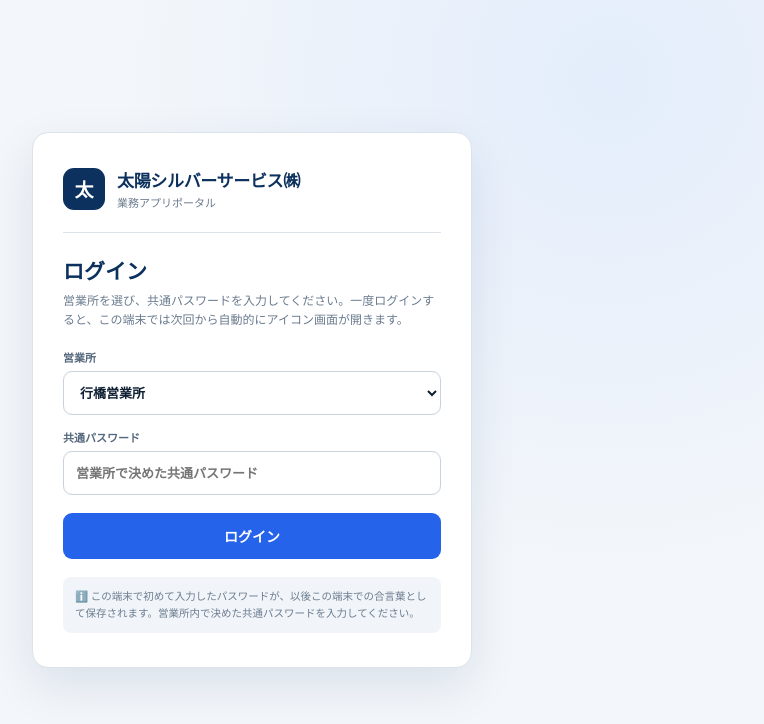
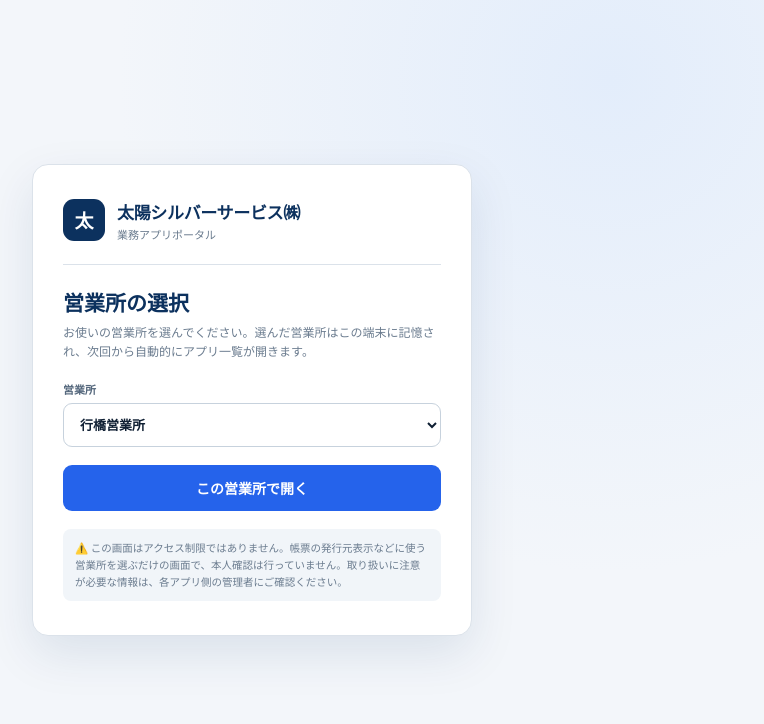
Before and after one commit to akamar08taiyo-bot/taiyo-portal, a plain HTML site: page index.html in a window 1280 px wide. Shown: the whole page, without its empty margins (388-1152 px from the left). Drawn offline with Linux system fonts and the light colour scheme.

Commit message:
PORTAL-01: 見せかけのログイン画面を営業所選択に変更
共通パスワード欄は password.length >= 4 しか検証しておらず、
任意の4文字以上で通過できた。保護されているという誤認を招くため、
認証を装う表現とパスワード欄を削除する。

- パスワード入力欄と関連する検証・DOM参照を削除
- 見出しを「ログイン」→「営業所の選択」に変更
- アクセス制限ではない旨を注意書きとして明示
- ボタン文言を「ログアウト」→「営業所を変更」に統一
- セッションの loginAt を selectedAt に改名（既存セッションは
  office のみ参照するため後方互換）

これは暫定的な封じ込めであり、アクセス制御は実装していない。
実認証および直接URLの保護は SEC-00 / PORTAL-02 で対応する。

Co-Authored-By: Claude Opus 5 <noreply@anthropic.com>

```diff
--- a/index.html
+++ b/index.html
@@ -16,7 +16,7 @@
   button,input,select{font:inherit}
   .hidden{display:none !important}
 
-  /* ---------- ログイン画面 ---------- */
+  /* ---------- 営業所選択画面（アクセス制限ではない） ---------- */
   #login-screen{min-height:100vh;display:grid;place-items:center;padding:24px;
     background:radial-gradient(circle at 78% 10%, #e3edfb, transparent 40%), var(--bg);}
   .login-card{width:min(440px,100%);padding:34px 30px;background:#fff;border:1px solid var(--line);
@@ -117,7 +117,7 @@
 </head>
 <body>
 
-<!-- ===================== ログイン画面 ===================== -->
+<!-- ===================== 営業所選択画面（アクセス制限ではない） ===================== -->
 <main id="login-screen">
   <section class="login-card">
     <div class="brand-row">
@@ -125,19 +125,16 @@
       <div><strong>太陽シルバーサービス㈱</strong><span>業務アプリポータル</span></div>
     </div>
     <div class="login-rule"></div>
-    <h1>ログイン</h1>
-    <p class="lead">営業所を選び、共通パスワードを入力してください。一度ログインすると、この端末では次回から自動的にアイコン画面が開きます。</p>
+    <h1>営業所の選択</h1>
+    <p class="lead">お使いの営業所を選んでください。選んだ営業所はこの端末に記憶され、次回から自動的にアプリ一覧が開きます。</p>
     <form id="login-form">
       <label class="field">営業所
         <select id="office-select"></select>
       </label>
-      <label class="field">共通パスワード
-        <input id="password-input" type="password" autocomplete="current-password" placeholder="営業所で決めた共通パスワード" />
-      </label>
       <div id="login-error" class="form-error hidden"></div>
-      <button type="submit" class="login-btn">ログイン</button>
+      <button type="submit" class="login-btn">この営業所で開く</button>
     </form>
-    <div class="login-note">ℹ️ この端末で初めて入力したパスワードが、以後この端末での合言葉として保存されます。営業所内で決めた共通パスワードを入力してください。</div>
+    <div class="login-note">⚠️ この画面はアクセス制限ではありません。帳票の発行元表示などに使う営業所を選ぶだけの画面で、本人確認は行っていません。取り扱いに注意が必要な情報は、各アプリ側の管理者にご確認ください。</div>
   </section>
 </main>
 
@@ -150,7 +147,7 @@
     </div>
     <span id="office-pill" class="office-pill"></span>
     <div class="spacer"></div>
-    <button class="logout-btn" id="logout-btn">営業所を変更 / ログアウト</button>
+    <button class="logout-btn" id="logout-btn">営業所を変更</button>
   </header>
   <main class="hub-main">
     <div class="hub-heading">
@@ -254,7 +251,6 @@
   var loginScreen = document.getElementById('login-screen');
   var hubScreen = document.getElementById('hub-screen');
   var officeSelect = document.getElementById('office-select');
-  var passwordInput = document.getElementById('password-input');
   var loginForm = document.getElementById('login-form');
   var loginError = document.getElementById('login-error');
   var officePill = document.getElementById('office-pill');
@@ -421,16 +417,13 @@
     hubScreen.classList.add('hidden');
     loginScreen.classList.remove('hidden');
     loginError.classList.add('hidden');
-    passwordInput.value = '';
   }
 
   loginForm.addEventListener('submit', function(e){
     e.preventDefault();
     var office = officeSelect.value;
-    var password = passwordInput.value.trim();
     if (!office) { showError('営業所を選択してください。'); return; }
-    if (password.length < 4) { showError('共通パスワードは4文字以上で入力してください。'); return; }
-    var session = { office: office, loginAt: new Date().toISOString() };
+    var session = { office: office, selectedAt: new Date().toISOString() };
     writeSession(session);
     showHub(session);
   });
@@ -441,7 +434,7 @@
   }
 
   logoutBtn.addEventListener('click', function(){
-    if (!window.confirm('ログアウトしますか？この端末に保存された営業所情報を削除します。')) return;
+    if (!window.confirm('営業所の選択を解除しますか？この端末に保存された営業所情報を削除します。')) return;
     clearSession();
     showLogin();
   });
```
